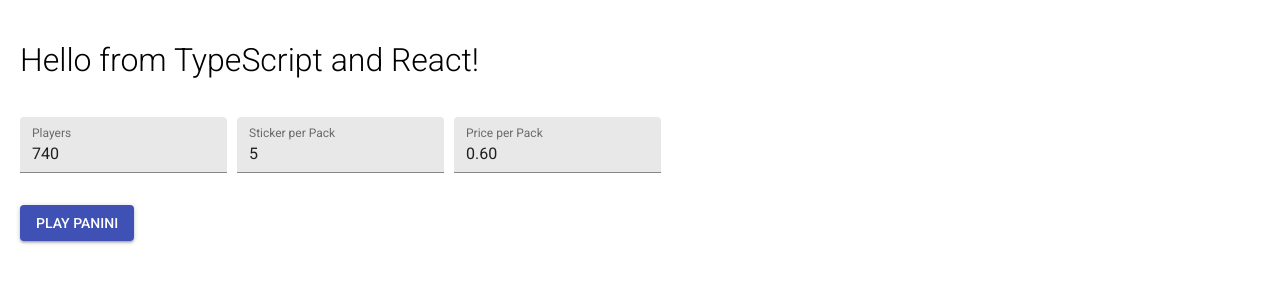
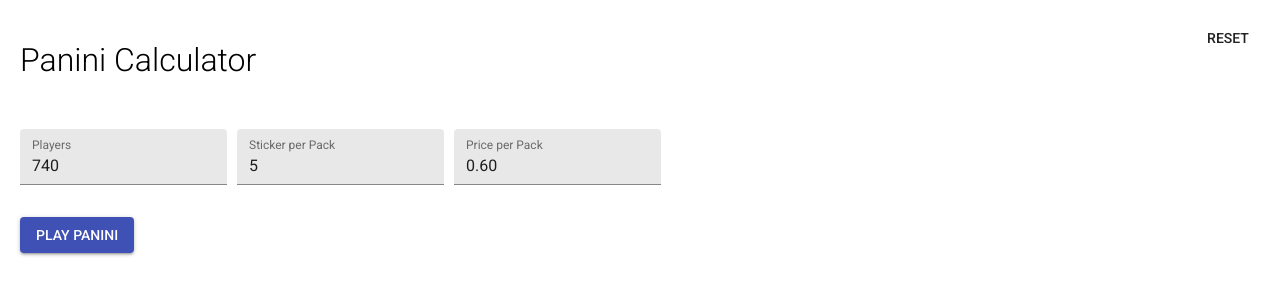
Before and after one commit to straczowski/react-panini-calculator, a React app: page / in a window 1280 px wide. Shown: the top 300 px of the page. Built offline with nearby package versions, Linux system fonts and the light colour scheme.

Commit message:
buttons and layout

```diff
--- a/src/components/configurator-component.tsx
+++ b/src/components/configurator-component.tsx
@@ -14,15 +14,17 @@
 }
 
 // props from redux store
-interface StateProps {
-    players: number
+interface ReduxProps {
+	players: number;
+	stickerPerPack: number;
+	pricePerPack: number;
 }
 
 interface DispatchProps {
     setConfiguration: typeof setConfiguration;
 }
 
-type Props = StateProps & DispatchProps & ComponentProps;
+type Props = ReduxProps & DispatchProps & ComponentProps;
 
 interface State {
 	playersInput: number;
@@ -38,7 +40,16 @@
 			stickerPerPack: this.state.stickerPerPackInput,
 			pricePerPack: this.state.pricePerPackInput
 		});
-    }
+	}
+
+	componentDidMount() {
+		this.setState((current) => ({
+			...current,
+			playersInput: this.props.players,
+			stickerPerPackInput: this.props.stickerPerPack,
+			pricePerPackInput: this.props.pricePerPack
+		}));
+	}
 
     handlePlayerInput = (e: React.ChangeEvent<HTMLInputElement>) => {
 		this.setState((current) => ({ ...current, playersInput: (event.target as any).value }));
@@ -104,12 +115,14 @@
 	}
 }
 
-const mapStateToProps = (state: ApplicationState): StateProps => ({
-    players: state.panini.players
+const mapStateToProps = (state: ApplicationState): ReduxProps => ({
+	players: state.panini.players,
+	stickerPerPack: state.panini.stickerPerPack,
+	pricePerPack: state.panini.pricePerPack
 })
 
 const mapDispatchToProps = (dispatch: Dispatch): DispatchProps => ({
     setConfiguration: (config: PaniniConfiguration) => dispatch(setConfiguration(config))
 });
 
-export default connect<StateProps, DispatchProps, ComponentProps>(mapStateToProps, mapDispatchToProps)(ConfiguratorComponent);
+export default connect<ReduxProps, DispatchProps, ComponentProps>(mapStateToProps, mapDispatchToProps)(ConfiguratorComponent);
--- a/src/components/outlet-component.tsx
+++ b/src/components/outlet-component.tsx
@@ -3,6 +3,8 @@
 import { ApplicationState } from '../store';
 import { showConfigPage, showPaniniPage } from '../store/layout';
 import { connect } from 'react-redux';
+import Grid from '@material-ui/core/Grid';
+import Button from '@material-ui/core/Button';
 
 import HelloComponent from './hello-component';
 import ConfiguratorComponent from './configurator-component';
@@ -33,6 +35,10 @@
 
 class OutletComponent extends React.Component<Props, State> {
 
+	handleClick() {
+
+	}
+
 	getOutletConent(): React.ReactFragment {
 		let outlet;
 
@@ -48,7 +54,17 @@
 	render() {
 		return 	<div className="outlet-component">
 					<div style={{ padding: 20 }}>
-						<h1>Hello from {this.props.compiler} and {this.props.framework}!</h1>
+						<Grid container spacing={24}>
+							<Grid item xs={12} sm={9}>
+								<h1>Panini Calculator</h1>
+							</Grid>
+							<Grid item xs={12} sm={3}>
+
+								<Button onClick={this.handleClick} style={{float: 'right'}}>
+									Reset
+								</Button>
+							</Grid>
+						</Grid>
 						{this.getOutletConent()}
 					</div>
 				</div>;
```
